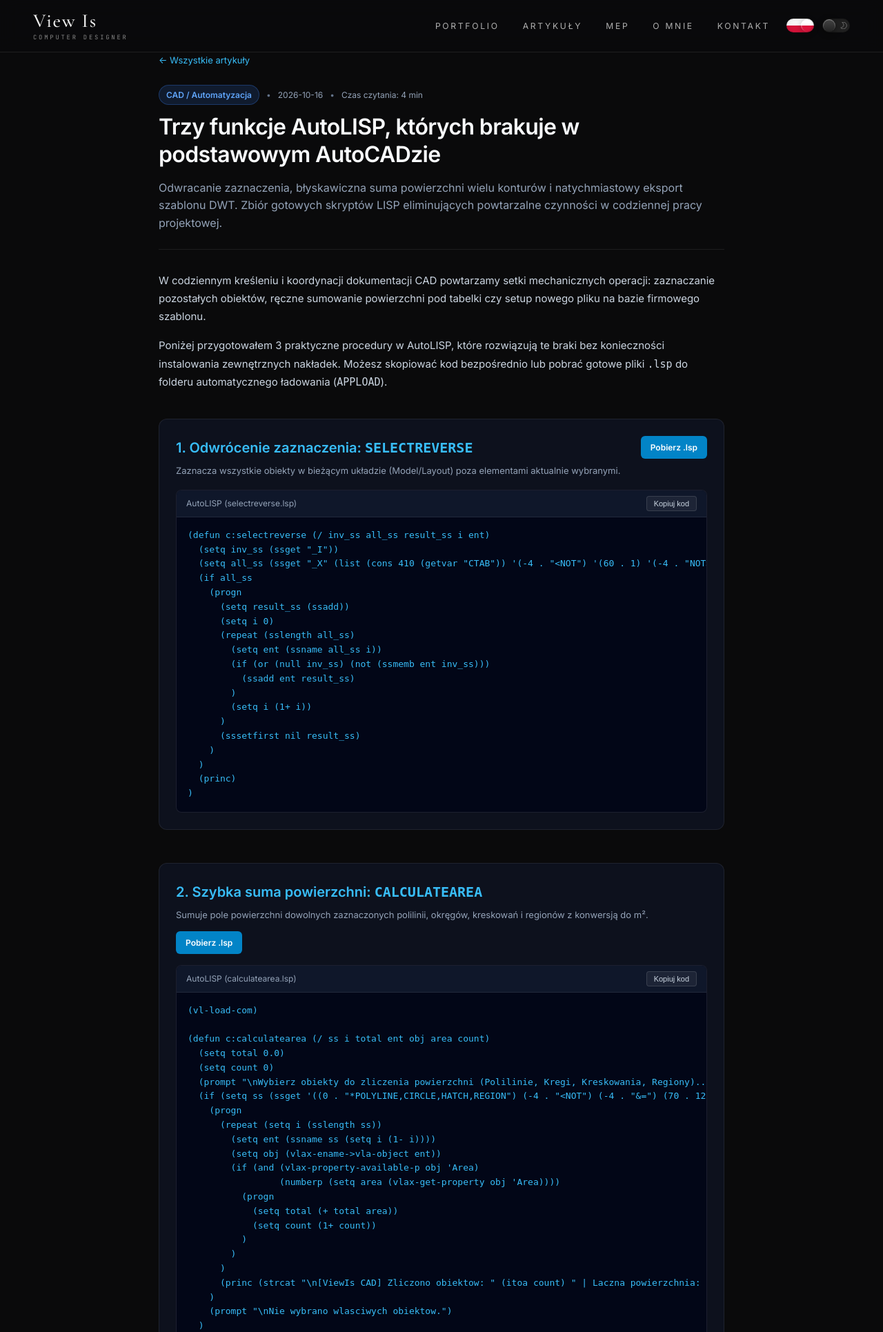
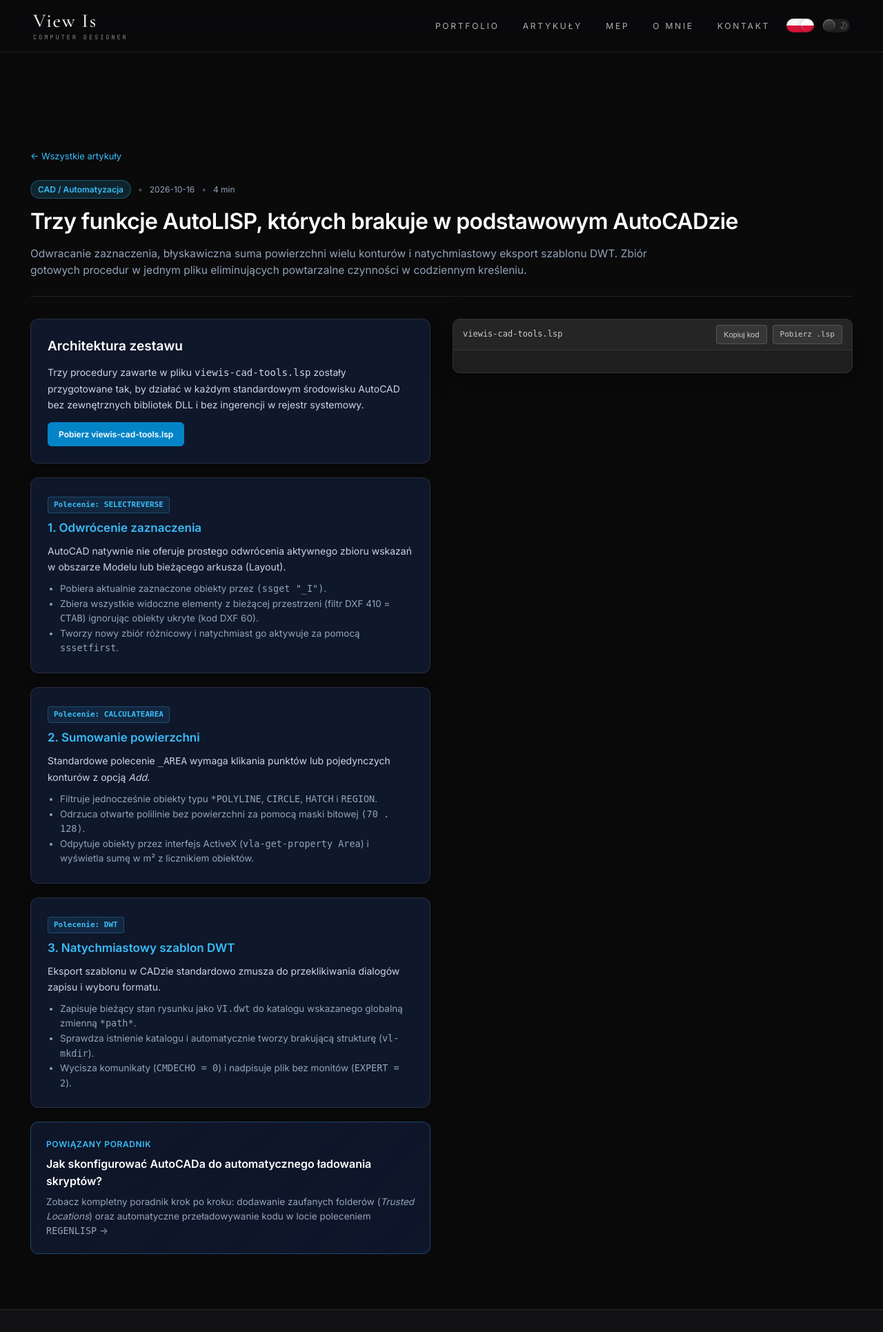
Before and after one commit to wievis/ViewIs, a Django app: page /artykuly/autocad-lisp-narzedzia-przyspieszajace-prace/ in a window 1280 px wide. Shown: the top 1931 px of the page at 69% size. Run offline with Django 4.2, Linux system fonts and the light colour scheme.

Commit message:
feat(articles): dodanie artykulu o podstawach AutoLISP i REGENLISP, uklad dwukolumnowy i kolorowanie VS Code

```diff
--- a/portfolio/templates/articles/autocad_lisp_tools.html
+++ b/portfolio/templates/articles/autocad_lisp_tools.html
@@ -2,210 +2,198 @@
 {% load static %}
 
 {% block content %}
-<main style="max-width: 860px; margin: 0 auto; padding-top: 140px; padding-bottom: 80px; padding: 0 20px; color: #f8fafc; line-height: 1.75; font-size: 15px;">
+<section style="position: relative; z-index: 10; min-height: 85vh; padding-top: 140px; padding-bottom: 80px;">
+  <div style="max-width: 1240px; margin: 0 auto; padding: 0 24px;">
+
     <nav style="margin-bottom: 24px; font-size: 13px;">
       <a href="/artykuly/" style="color: #38bdf8; text-decoration: none; display: inline-flex; align-items: center; gap: 6px;">
         ← Wszystkie artykuły
       </a>
     </nav>
 
-  <header style="margin-bottom: 32px; border-bottom: 1px solid rgba(255,255,255,0.08); padding-bottom: 24px;">
+    <header style="margin-bottom: 32px; border-bottom: 1px solid rgba(255,255,255,0.1); padding-bottom: 24px;">
       <div style="display: flex; gap: 10px; align-items: center; font-size: 12px; margin-bottom: 12px;">
-      <span style="background: rgba(59, 130, 246, 0.15); color: #60a5fa; border: 1px solid rgba(59, 130, 246, 0.3); padding: 3px 10px; border-radius: 20px; font-weight: 600;">{{ article.category }}</span>
-      <span style="color: #64748b;">•</span>
+        <span style="background: rgba(56, 189, 248, 0.15); color: #38bdf8; border: 1px solid rgba(56, 189, 248, 0.3); padding: 3px 10px; border-radius: 20px; font-weight: 600;">{{ article.category }}</span>
+        <span style="color: #475569;">•</span>
         <span style="color: #94a3b8;">{{ article.date }}</span>
-      <span style="color: #64748b;">•</span>
-      <span style="color: #94a3b8;">Czas czytania: {{ article.read_time }}</span>
+        <span style="color: #475569;">•</span>
+        <span style="color: #94a3b8;">{{ article.read_time }}</span>
       </div>
-    <h1 style="font-size: 32px; font-weight: 800; line-height: 1.25; margin-bottom: 16px; letter-spacing: -0.02em;">
+      <h1 style="font-size: 32px; font-weight: 800; color: #ffffff; line-height: 1.3; margin-bottom: 14px; letter-spacing: -0.02em;">
         {{ article.title }}
       </h1>
-    <p style="font-size: 16px; color: #94a3b8; line-height: 1.6;">
+      <p style="font-size: 15.5px; color: #94a3b8; line-height: 1.6; max-width: 900px; margin: 0;">
         {{ article.lead }}
       </p>
     </header>
 
-  <section style="margin-bottom: 40px;">
-    <p style="margin-bottom: 16px; color: #cbd5e1;">
-      W codziennym kreśleniu i koordynacji dokumentacji CAD powtarzamy setki mechanicznych operacji: zaznaczanie pozostałych obiektów, ręczne sumowanie powierzchni pod tabelki czy setup nowego pliku na bazie firmowego szablonu.
+    <div class="split-layout">
+      <div class="split-descriptions">
+
+        <div class="desc-card">
+          <h2 style="font-size: 19px; font-weight: 700; color: #ffffff; margin-bottom: 10px;">Architektura zestawu</h2>
+          <p style="color: #cbd5e1; font-size: 14px; line-height: 1.65; margin-bottom: 14px;">
+            Trzy procedury zawarte w pliku <code>viewis-cad-tools.lsp</code> zostały przygotowane tak, by działać w każdym standardowym środowisku AutoCAD bez zewnętrznych bibliotek DLL i bez ingerencji w rejestr systemowy.
           </p>
-    <p style="margin-bottom: 16px; color: #cbd5e1;">
-      Poniżej przygotowałem 3 praktyczne procedury w AutoLISP, które rozwiązują te braki bez konieczności instalowania zewnętrznych nakładek. Możesz skopiować kod bezpośrednio lub pobrać gotowe pliki <code>.lsp</code> do folderu automatycznego ładowania (<code>APPLOAD</code>).
-    </p>
-  </section>
-
-  <!-- Narzedzie 1 -->
-  <section style="margin-bottom: 48px; background: rgba(15, 23, 42, 0.6); border: 1px solid rgba(255,255,255,0.08); border-radius: 12px; padding: 24px;">
-    <div style="display: flex; justify-content: space-between; align-items: flex-start; margin-bottom: 16px; flex-wrap: wrap; gap: 12px;">
-      <div>
-        <h2 style="font-size: 20px; font-weight: 700; color: #38bdf8; margin-bottom: 4px;">1. Odwrócenie zaznaczenia: <code>SELECTREVERSE</code></h2>
-        <p style="font-size: 13px; color: #94a3b8; margin: 0;">Zaznacza wszystkie obiekty w bieżącym układzie (Model/Layout) poza elementami aktualnie wybranymi.</p>
+          <div style="display: flex; gap: 10px; flex-wrap: wrap;">
+            <a href="{% static 'lsp/viewis-cad-tools.lsp' %}" download class="btn-download">Pobierz viewis-cad-tools.lsp</a>
           </div>
-      <a href="{% static 'lsp/selectreverse.lsp' %}" download class="btn-download">Pobierz .lsp</a>
         </div>
 
+        <div class="desc-card">
+          <div class="cmd-badge">Polecenie: SELECTREVERSE</div>
+          <h3 style="font-size: 17px; font-weight: 700; color: #38bdf8; margin-bottom: 8px;">1. Odwrócenie zaznaczenia</h3>
+          <p style="color: #cbd5e1; font-size: 14px; line-height: 1.65; margin-bottom: 10px;">
+            AutoCAD natywnie nie oferuje prostego odwrócenia aktywnego zbioru wskazań w obszarze Modelu lub bieżącego arkusza (Layout).
+          </p>
+          <ul style="padding-left: 18px; color: #94a3b8; font-size: 13.5px; line-height: 1.6;">
+            <li>Pobiera aktualnie zaznaczone obiekty przez <code>(ssget "_I")</code>.</li>
+            <li>Zbiera wszystkie widoczne elementy z bieżącej przestrzeni (filtr DXF 410 = <code>CTAB</code>) ignorując obiekty ukryte (kod DXF 60).</li>
+            <li>Tworzy nowy zbiór różnicowy i natychmiast go aktywuje za pomocą <code>sssetfirst</code>.</li>
+          </ul>
+        </div>
+
+        <div class="desc-card">
+          <div class="cmd-badge">Polecenie: CALCULATEAREA</div>
+          <h3 style="font-size: 17px; font-weight: 700; color: #38bdf8; margin-bottom: 8px;">2. Sumowanie powierzchni</h3>
+          <p style="color: #cbd5e1; font-size: 14px; line-height: 1.65; margin-bottom: 10px;">
+            Standardowe polecenie <code>_AREA</code> wymaga klikania punktów lub pojedynczych konturów z opcją <em>Add</em>.
+          </p>
+          <ul style="padding-left: 18px; color: #94a3b8; font-size: 13.5px; line-height: 1.6;">
+            <li>Filtruje jednocześnie obiekty typu <code>*POLYLINE</code>, <code>CIRCLE</code>, <code>HATCH</code> i <code>REGION</code>.</li>
+            <li>Odrzuca otwarte polilinie bez powierzchni za pomocą maski bitowej <code>(70 . 128)</code>.</li>
+            <li>Odpytuje obiekty przez interfejs ActiveX (<code>vla-get-property Area</code>) i wyświetla sumę w m² z licznikiem obiektów.</li>
+          </ul>
+        </div>
+
+        <div class="desc-card">
+          <div class="cmd-badge">Polecenie: DWT</div>
+          <h3 style="font-size: 17px; font-weight: 700; color: #38bdf8; margin-bottom: 8px;">3. Natychmiastowy szablon DWT</h3>
+          <p style="color: #cbd5e1; font-size: 14px; line-height: 1.65; margin-bottom: 10px;">
+            Eksport szablonu w CADzie standardowo zmusza do przeklikiwania dialogów zapisu i wyboru formatu.
+          </p>
+          <ul style="padding-left: 18px; color: #94a3b8; font-size: 13.5px; line-height: 1.6;">
+            <li>Zapisuje bieżący stan rysunku jako <code>VI.dwt</code> do katalogu wskazanego globalną zmienną <code>*path*</code>.</li>
+            <li>Sprawdza istnienie katalogu i automatycznie tworzy brakującą strukturę (<code>vl-mkdir</code>).</li>
+            <li>Wycisza komunikaty (<code>CMDECHO = 0</code>) i nadpisuje plik bez monitów (<code>EXPERT = 2</code>).</li>
+          </ul>
+        </div>
+
+        <div class="notice-card" onclick="window.location.href='/artykuly/autolisp-pierwsze-kroki-automatyczne-ladowanie/'">
+          <div style="font-size: 12px; font-weight: 700; color: #38bdf8; text-transform: uppercase; letter-spacing: 0.05em; margin-bottom: 6px;">Powiązany poradnik</div>
+          <h4 style="font-size: 16px; font-weight: 700; color: #ffffff; margin-bottom: 6px;">Jak skonfigurować AutoCADa do automatycznego ładowania skryptów?</h4>
+          <p style="font-size: 13.5px; color: #94a3b8; margin: 0; line-height: 1.55;">
+            Zobacz kompletny poradnik krok po kroku: dodawanie zaufanych folderów (<em>Trusted Locations</em>) oraz automatyczne przeładowywanie kodu w locie poleceniem <code>REGENLISP</code> →
+          </p>
+        </div>
+
+      </div>
+
+      <div class="split-code">
         <div class="code-box">
           <div class="code-header">
-        <span>AutoLISP (selectreverse.lsp)</span>
-        <button class="btn-copy" onclick="copyCode('code-selectreverse', this)">Kopiuj kod</button>
+            <span>viewis-cad-tools.lsp</span>
+            <div style="display: flex; gap: 8px;">
+              <button class="btn-copy" onclick="copyCode('code-unified', this)">Kopiuj kod</button>
+              <a href="{% static 'lsp/viewis-cad-tools.lsp' %}" download class="btn-copy" style="text-decoration:none; display:inline-block;">Pobierz .lsp</a>
             </div>
-      <pre id="code-selectreverse"><code>(defun c:selectreverse (/ inv_ss all_ss result_ss i ent)
-  (setq inv_ss (ssget "_I"))
-  (setq all_ss (ssget "_X" (list (cons 410 (getvar "CTAB")) '(-4 . "&lt;NOT") '(60 . 1) '(-4 . "NOT&gt;"))))
-  (if all_ss
-    (progn
-      (setq result_ss (ssadd))
-      (setq i 0)
-      (repeat (sslength all_ss)
-        (setq ent (ssname all_ss i))
-        (if (or (null inv_ss) (not (ssmemb ent inv_ss)))
-          (ssadd ent result_ss)
-        )
-        (setq i (1+ i))
-      )
-      (sssetfirst nil result_ss)
-    )
-  )
-  (princ)
-)</code></pre>
+          </div>
+          <pre id="code-unified" class="vscode-lisp"><code>{{ unified_code|escape }}</code></pre>
+        </div>
+      </div>
+
+    </div>
+
   </div>
 </section>
 
-  <!-- Narzedzie 2 -->
-  <section style="margin-bottom: 48px; background: rgba(15, 23, 42, 0.6); border: 1px solid rgba(255,255,255,0.08); border-radius: 12px; padding: 24px;">
-    <div style="display: flex; justify-content: space-between; align-items: flex-start; margin-bottom: 16px; flex-wrap: wrap; gap: 12px;">
-      <div>
-        <h2 style="font-size: 20px; font-weight: 700; color: #38bdf8; margin-bottom: 4px;">2. Szybka suma powierzchni: <code>CALCULATEAREA</code></h2>
-        <p style="font-size: 13px; color: #94a3b8; margin: 0;">Sumuje pole powierzchni dowolnych zaznaczonych polilinii, okręgów, kreskowań i regionów z konwersją do m².</p>
-      </div>
-      <a href="{% static 'lsp/calculatearea.lsp' %}" download class="btn-download">Pobierz .lsp</a>
-    </div>
-
-    <div class="code-box">
-      <div class="code-header">
-        <span>AutoLISP (calculatearea.lsp)</span>
-        <button class="btn-copy" onclick="copyCode('code-calculatearea', this)">Kopiuj kod</button>
-      </div>
-      <pre id="code-calculatearea"><code>(vl-load-com)
-
-(defun c:calculatearea (/ ss i total ent obj area count)
-  (setq total 0.0)
-  (setq count 0)
-  (prompt "\nWybierz obiekty do zliczenia powierzchni (Polilinie, Kregi, Kreskowania, Regiony)... ")
-  (if (setq ss (ssget '((0 . "*POLYLINE,CIRCLE,HATCH,REGION") (-4 . "&lt;NOT") (-4 . "&=") (70 . 128) (-4 . "NOT&gt;"))))
-    (progn
-      (repeat (setq i (sslength ss))
-        (setq ent (ssname ss (setq i (1- i))))
-        (setq obj (vlax-ename-&gt;vla-object ent))
-        (if (and (vlax-property-available-p obj 'Area)
-                 (numberp (setq area (vlax-get-property obj 'Area))))
-          (progn
-            (setq total (+ total area))
-            (setq count (1+ count))
-          )
-        )
-      )
-      (princ (strcat "\n[ViewIs CAD] Zliczono obiektow: " (itoa count) " | Laczna powierzchnia: " (rtos (/ total 10000.0) 2 2) " m2"))
-    )
-    (prompt "\nNie wybrano wlasciwych obiektow.")
-  )
-  (princ)
-)</code></pre>
-    </div>
-  </section>
-
-  <!-- Narzedzie 3 -->
-  <section style="margin-bottom: 48px; background: rgba(15, 23, 42, 0.6); border: 1px solid rgba(255,255,255,0.08); border-radius: 12px; padding: 24px;">
-    <div style="display: flex; justify-content: space-between; align-items: flex-start; margin-bottom: 16px; flex-wrap: wrap; gap: 12px;">
-      <div>
-        <h2 style="font-size: 20px; font-weight: 700; color: #38bdf8; margin-bottom: 4px;">3. Natychmiastowy zapis szablonu: <code>DWT</code></h2>
-        <p style="font-size: 13px; color: #94a3b8; margin: 0;">Automatycznie eksportuje bieżący plik jako czysty szablon <code>VI.dwt</code> do katalogu projektu pod zmienną <code>*path*</code>.</p>
-      </div>
-      <a href="{% static 'lsp/dwt.lsp' %}" download class="btn-download">Pobierz .lsp</a>
-    </div>
-
-    <div class="code-box">
-      <div class="code-header">
-        <span>AutoLISP (dwt.lsp)</span>
-        <button class="btn-copy" onclick="copyCode('code-dwt', this)">Kopiuj kod</button>
-      </div>
-      <pre id="code-dwt"><code>(vl-load-com)
-
-(defun c:dwt (/ old_echo old_expert target_path file_path)
-  (setq old_echo (getvar "CMDECHO"))
-  (setq old_expert (getvar "EXPERT"))
-  (setvar "CMDECHO" 0)
-  (setvar "EXPERT" 2)
-  (if (boundp '*path*)
-    (progn
-      (setq target_path (vl-string-right-trim "\\" (vl-string-right-trim "/" *path*)))
-      (if (not (vl-file-directory-p target_path))
-        (vl-mkdir target_path)
-      )
-      (setq file_path (strcat target_path "\\VI.dwt"))
-      (command "_.saveas" "_Template" file_path)
-      (while (&gt; (getvar "CMDACTIVE") 0)
-        (command "")
-      )
-      (prompt (strcat "\n[ViewIs CAD] Szablon zapisany w: " file_path))
-    )
-    (prompt "\n[ViewIs CAD Blad] Zmienna *path* nie jest zdefiniowana w srodowisku.")
-  )
-  (setvar "EXPERT" old_expert)
-  (setvar "CMDECHO" old_echo)
-  (princ)
-)</code></pre>
-    </div>
-  </section>
-
-  <!-- Instrukcja instalacji -->
-  <section style="background: rgba(30, 41, 59, 0.4); border: 1px solid rgba(255,255,255,0.08); border-radius: 12px; padding: 24px; margin-bottom: 40px;">
-    <h3 style="font-size: 16px; font-weight: 700; color: #f8fafc; margin-bottom: 8px;">Jak załadować skrypty do AutoCADa na stałe?</h3>
-    <ol style="padding-left: 20px; font-size: 14px; color: #cbd5e1; line-height: 1.8;">
-      <li>Wpisz w AutoCADzie polecenie <code>APPLOAD</code> i zatwierdź klawiszem Enter.</li>
-      <li>W sekcji <strong>Startup Suite</strong> (ikona walizki) kliknij <strong>Contents...</strong></li>
-      <li>Kliknij <strong>Add...</strong> i wskaż pobrane pliki <code>.lsp</code>.</li>
-      <li>Zamknij okna – od tej pory polecenia <code>SELECTREVERSE</code>, <code>CALCULATEAREA</code> i <code>DWT</code> będą aktywne przy każdym uruchomieniu programu.</li>
-    </ol>
-  </section>
-</main>
-
 <style>
+  .split-layout {
+    display: grid;
+    grid-template-columns: 1fr 1fr;
+    gap: 32px;
+    align-items: start;
+  }
+  @media (max-width: 980px) {
+    .split-layout {
+      grid-template-columns: 1fr;
+    }
+  }
+  .split-descriptions {
+    display: flex;
+    flex-direction: column;
+    gap: 20px;
+  }
+  .desc-card {
+    background: #0f172a;
+    border: 1px solid rgba(255, 255, 255, 0.1);
+    border-radius: 12px;
+    padding: 24px;
+    box-shadow: 0 4px 20px rgba(0, 0, 0, 0.3);
+  }
+  .cmd-badge {
+    display: inline-block;
+    font-size: 11px;
+    font-family: ui-monospace, SFMono-Regular, monospace;
+    font-weight: 700;
+    color: #38bdf8;
+    background: rgba(56, 189, 248, 0.1);
+    border: 1px solid rgba(56, 189, 248, 0.25);
+    padding: 2px 8px;
+    border-radius: 4px;
+    margin-bottom: 8px;
+  }
+  .notice-card {
+    background: linear-gradient(135deg, rgba(15, 23, 42, 0.95), rgba(30, 58, 138, 0.25));
+    border: 1px solid rgba(56, 189, 248, 0.3);
+    border-radius: 12px;
+    padding: 22px;
+    cursor: pointer;
+    transition: transform 0.15s ease, border-color 0.15s ease;
+  }
+  .notice-card:hover {
+    transform: translateY(-2px);
+    border-color: #38bdf8;
+  }
+  .split-code {
+    position: sticky;
+    top: 100px;
+  }
+  .code-box {
+    background: #1e1e1e;
+    border: 1px solid #333333;
+    border-radius: 10px;
+    overflow: hidden;
+    box-shadow: 0 10px 30px rgba(0, 0, 0, 0.5);
+  }
+  .code-header {
+    display: flex;
+    justify-content: space-between;
+    align-items: center;
+    background: #252526;
+    padding: 8px 14px;
+    border-bottom: 1px solid #333333;
+    font-size: 12px;
+    color: #cccccc;
+    font-family: ui-monospace, monospace;
+  }
   .btn-download {
     display: inline-flex;
     align-items: center;
     background: #0284c7;
     color: #fff;
-    padding: 6px 14px;
+    padding: 8px 16px;
     border-radius: 6px;
     font-size: 12px;
     font-weight: 600;
     text-decoration: none;
     transition: background 0.15s ease;
   }
-  .btn-download:hover {
-    background: #0369a1;
-  }
-  .code-box {
-    background: #020617;
-    border: 1px solid rgba(255, 255, 255, 0.1);
-    border-radius: 8px;
-    overflow: hidden;
-  }
-  .code-header {
-    display: flex;
-    justify-content: space-between;
-    align-items: center;
-    background: #0f172a;
-    padding: 8px 14px;
-    border-bottom: 1px solid rgba(255, 255, 255, 0.08);
-    font-size: 12px;
-    color: #94a3b8;
-  }
+  .btn-download:hover { background: #0369a1; }
   .btn-copy {
-    background: rgba(255,255,255,0.06);
-    border: 1px solid rgba(255,255,255,0.12);
-    color: #cbd5e1;
+    background: rgba(255, 255, 255, 0.08);
+    border: 1px solid rgba(255, 255, 255, 0.15);
+    color: #cccccc;
     padding: 4px 10px;
     border-radius: 4px;
     cursor: pointer;
@@ -213,34 +201,66 @@
     transition: all 0.15s ease;
   }
   .btn-copy:hover {
-    background: rgba(255,255,255,0.15);
+    background: rgba(255, 255, 255, 0.2);
     color: #fff;
   }
-  pre {
+  pre.vscode-lisp {
     margin: 0;
     padding: 16px;
     overflow-x: auto;
-    font-family: ui-monospace, SFMono-Regular, Menlo, Monaco, Consolas, monospace;
-    font-size: 13px;
+    font-family: Consolas, "Courier New", monospace;
+    font-size: 12.5px;
     line-height: 1.6;
-    color: #38bdf8;
+    max-height: 72vh;
+    color: #d4d4d4;
   }
+
+  .hl-comment { color: #6a9955; font-style: italic; }
+  .hl-keyword { color: #569cd6; font-weight: 600; }
+  .hl-function { color: #dcdcaa; }
+  .hl-string { color: #ce9178; }
+  .hl-number { color: #b5cea8; }
+  .hl-variable { color: #9cdcfe; }
+  .hl-paren { color: #ffd700; }
 </style>
 
 <script>
 function copyCode(elementId, btn) {
   const code = document.getElementById(elementId).innerText;
   navigator.clipboard.writeText(code).then(() => {
-    const original = btn.innerText;
+    const orig = btn.innerText;
     btn.innerText = "Skopiowano!";
     btn.style.background = "#059669";
-    btn.style.color = "#fff";
     setTimeout(() => {
-      btn.innerText = original;
-      btn.style.background = "rgba(255,255,255,0.06)";
-      btn.style.color = "#cbd5e1";
+      btn.innerText = orig;
+      btn.style.background = "rgba(255, 255, 255, 0.08)";
     }, 2000);
   });
 }
+
+document.addEventListener("DOMContentLoaded", () => {
+  const codeEl = document.getElementById("code-unified");
+  if (!codeEl) return;
+  let text = codeEl.innerText;
+
+  const lines = text.split("\n");
+  const highlighted = lines.map(line => {
+    if (line.trim().startsWith(";")) {
+      return `<span class="hl-comment">${escapeHtml(line)}</span>`;
+    }
+    let res = line.replace(/(".*?")/g, '<span class="hl-string">\$1</span>');
+    res = res.replace(/\b(defun|setq|vl-load-com|princ|prompt|if|progn|repeat|while|cond|not|and|or|member|append|itoa|rtos|strcat|strcase)\b/g, '<span class="hl-keyword">\$1</span>');
+    res = res.replace(/\b(ssget|ssadd|sslength|ssname|ssmemb|sssetfirst|getvar|setvar|vlax-ename->vla-object|vlax-property-available-p|vlax-get-property|vl-string-right-trim|vl-file-directory-p|vl-mkdir|command)\b/g, '<span class="hl-function">\$1</span>');
+    res = res.replace(/(\*path\*|CTAB|CMDECHO|EXPERT)/g, '<span class="hl-variable">\$1</span>');
+    res = res.replace(/([\(\)])/g, '<span class="hl-paren">\$1</span>');
+    return res;
+  }).join("\n");
+
+  codeEl.innerHTML = highlighted;
+});
+
+function escapeHtml(str) {
+  return str.replace(/&/g, "&amp;").replace(/</g, "&lt;").replace(/>/g, "&gt;");
+}
 </script>
 {% endblock %}
--- a/portfolio/views.py
+++ b/portfolio/views.py
@@ -154,8 +154,16 @@ def article_list(request):
 def articles_list(request):
     return article_list(request)
 
+
 def article_detail(request, slug):
     article = get_article_by_slug(slug)
     if not article:
         raise Http404("Artykuł nie został odnaleziony")
-    return render(request, article['template'], {'article': article})
+
+    ctx = {'article': article}
+    lsp_path = os.path.join(os.path.abspath(os.getcwd()), "portfolio", "static", "lsp", "viewis-cad-tools.lsp")
+    if os.path.exists(lsp_path):
+        with open(lsp_path, "r", encoding="utf-8") as f:
+            ctx['unified_code'] = f.read()
+
+    return render(request, article['template'], ctx)
```
Also changed, not shown: portfolio/articles_data.py (+10 -2 lines), portfolio/templates/articles/autolisp_getting_started.html (added, +310 -0 lines), portfolio/templates/articles_list.html (+26 -9 lines), 2 other files. Lines whose indentation alone changed are shown as unchanged.
